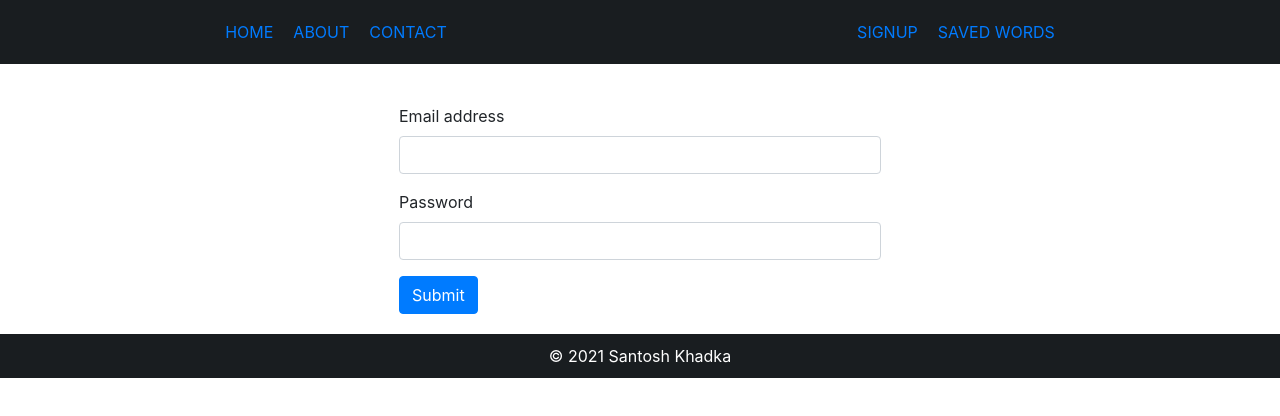
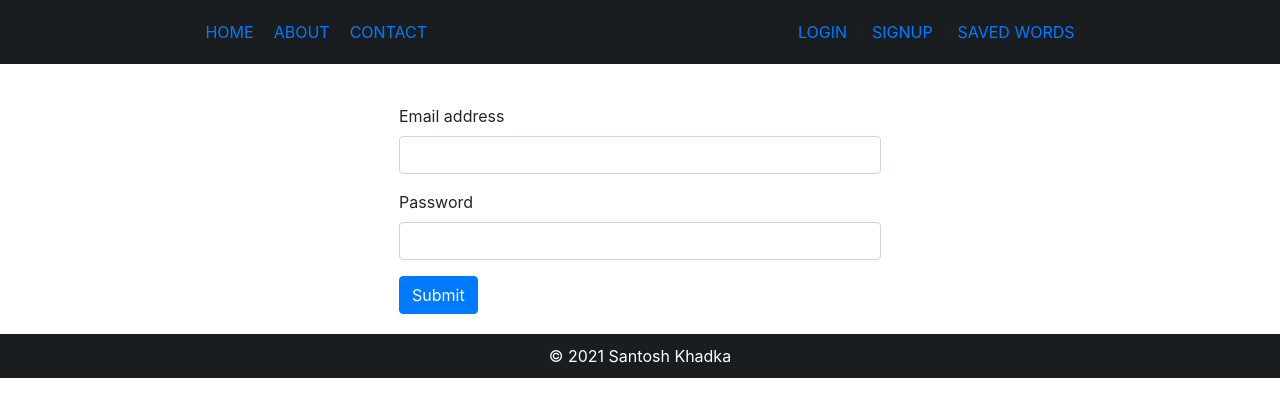
Before and after one commit to Santosh155/takingDictionary, a React (Create React App) app in the folder frontend/taking-dictionary/: page /login in a window 1280 px wide. Shown: the top 416 px of the page. Built offline with nearby package versions, Linux system fonts and the light colour scheme.

Commit message:
logout implemented

```diff
--- a/frontend/taking-dictionary/src/App.js
+++ b/frontend/taking-dictionary/src/App.js
@@ -1,4 +1,4 @@
-import { BrowserRouter as Router, Route } from 'react-router-dom';
+import { BrowserRouter as Router, Route, Redirect } from 'react-router-dom';
 import 'bootstrap/dist/css/bootstrap.min.css';
 import { useState } from 'react';
 import ProtectedRoute from './ProtectedRoute';
@@ -37,13 +37,19 @@ function App() {
                 />
                 <Route path="/about" component={About} />
                 <Route path="/contact" component={Contact} />
-                <Route path="/login" component={Login} />
+                {isAuth ? (
+                    <Redirect to="/profile" />
+                ) : (
+                    <>
+                        <Route path="/login" component={Login} />
+                        <Route path="/register" component={Signup} />
+                    </>
+                )}
                 <ProtectedRoute
                     path="/profile"
                     component={Profile}
                     isAuth={isAuth}
                 />
-                <Route path="/register" component={Signup} />
                 <Footer />
             </div>
         </Router>
--- a/frontend/taking-dictionary/src/components/Header.js
+++ b/frontend/taking-dictionary/src/components/Header.js
@@ -1,13 +1,11 @@
 import { Link } from 'react-router-dom';
 
 const Header = ({ isAuth }) => {
-    let logout, login, register;
-    if (isAuth) {
-        logout = <Link to="/logout">LogOut</Link>;
-    } else {
-        login = <Link to="/login">Login</Link>;
-        register = <Link to="/register">Signup</Link>;
-    }
+    const logoutFunc = () => {
+        localStorage.clear();
+        window.location.assign('/login');
+    };
+
     return (
         <header className="header">
             <div>
@@ -16,8 +14,19 @@ const Header = ({ isAuth }) => {
                 <Link to="/contact">Contact</Link>
             </div>
             <div>
-                {logout}
-                {(login, register)}
+                {isAuth ? (
+                    <>
+                        <Link to="/logout" onClick={logoutFunc}>
+                            LogOut
+                        </Link>{' '}
+                        <Link to="/profile">Profile</Link>{' '}
+                    </>
+                ) : (
+                    <>
+                        <Link to="/login">Login</Link>;
+                        <Link to="/register">Signup</Link>;
+                    </>
+                )}
                 <Link to="#">Saved Words</Link>
             </div>
         </header>
--- a/frontend/taking-dictionary/src/components/Login.js
+++ b/frontend/taking-dictionary/src/components/Login.js
@@ -1,5 +1,4 @@
 import { useState, useEffect } from 'react';
-import { Redirect } from 'react-router-dom';
 import Axios from 'axios';
 
 const Login = () => {
@@ -24,6 +23,7 @@ const Login = () => {
             .then((response) => {
                 setToken(response.data.token);
                 setLogin(true);
+                window.location.assign('/profile');
             })
             .catch((err) => {
                 setError(err.response.data.message);
@@ -31,7 +31,7 @@ const Login = () => {
     };
     if (isLoggedIn) {
         console.log('Redirecting..');
-        return <Redirect to="/profile/" />;
+        return window.location.assign('/profile');
     }
     return (
         <div className="container" style={{ width: '40%', marginTop: '40px' }}>
```
